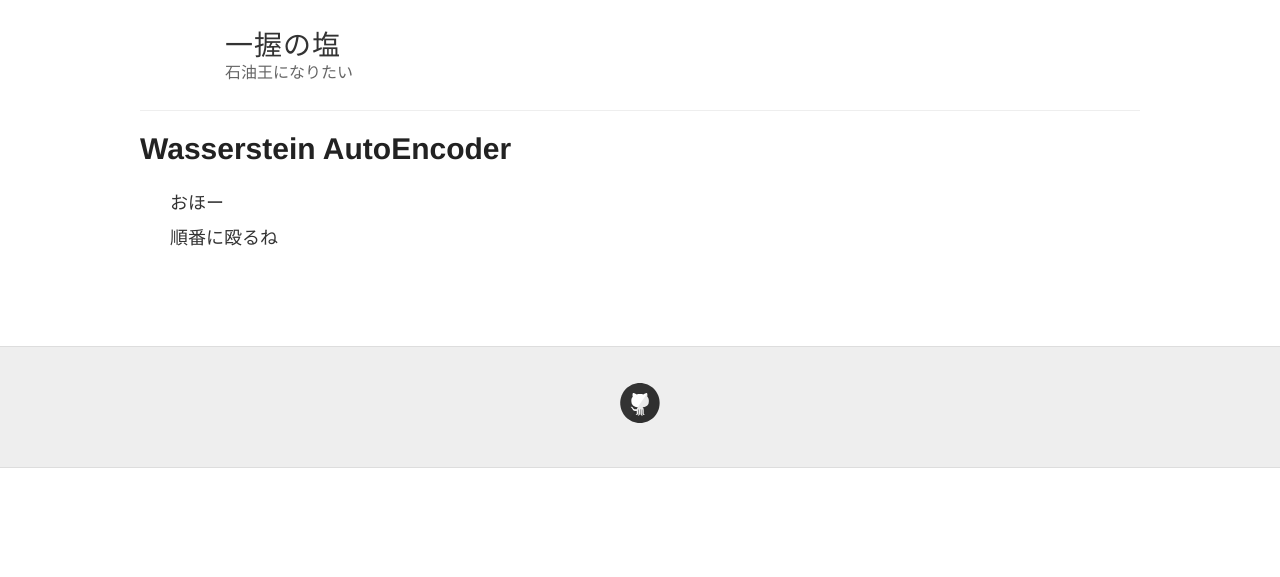
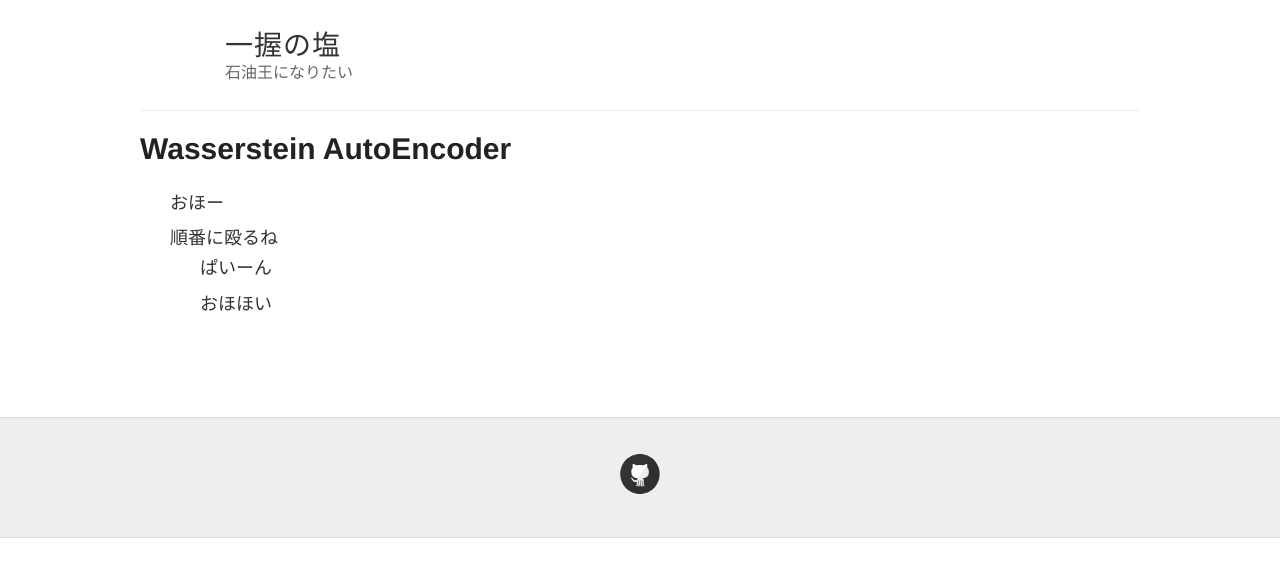
Before and after one commit to salty-vanilla/page_test, a Jekyll site: the page built from _posts/2018-05-03-WAE.md, in a window 1280 px wide. Shown: the top 577 px of the page. Built offline with Jekyll 4.4.1, drawn with Linux system fonts in a browser that asks for light colours; our own code applies the rules of GitHub Pages for plain Markdown files.

Commit message:
Update 2018-05-03-WAE.md

```diff
--- a/_posts/2018-05-03-WAE.md
+++ b/_posts/2018-05-03-WAE.md
@@ -1,3 +1,5 @@
 # Wasserstein AutoEncoder
 * おほー
 * 順番に殴るね
+1. ぱいーん
+2. おほほい
```
